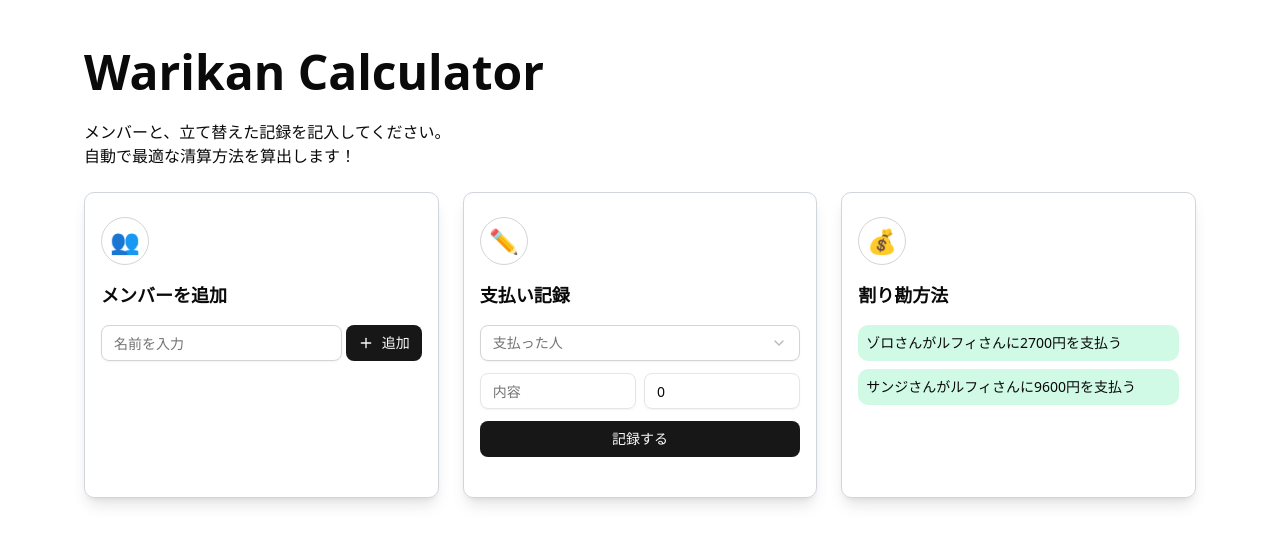
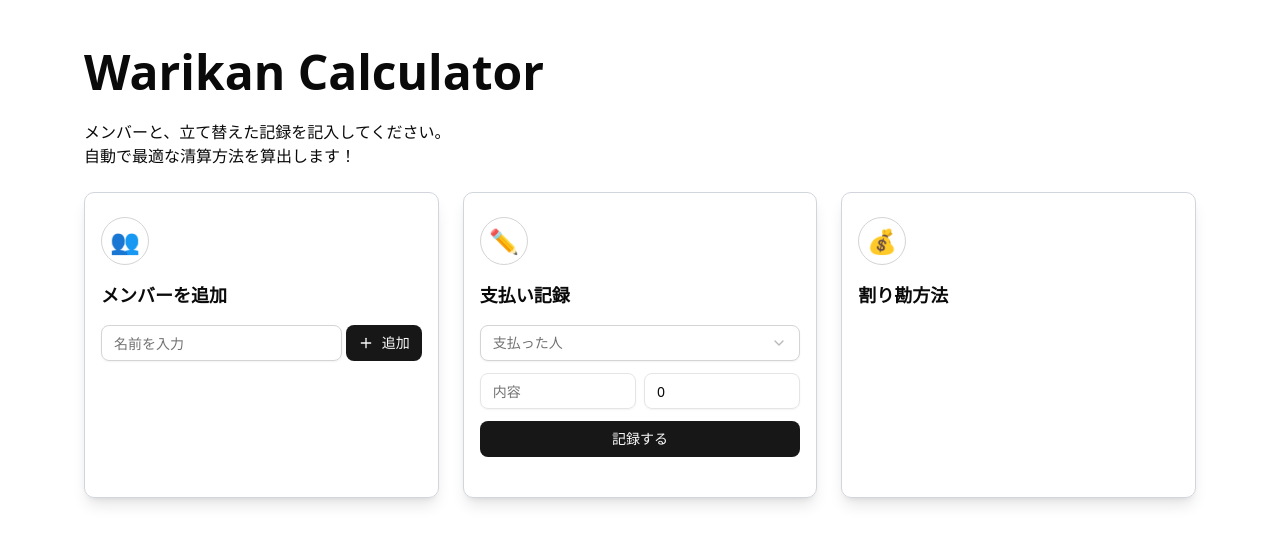
Before and after one commit to oumelab/demo-warikan-calculator, a React (Vite) app: page / in a window 1280 px wide. Shown: the top 544 px of the page. Built offline with nearby package versions, Linux system fonts and the light colour scheme.

Commit message:
割り勘方法の計算を実装（要リファクタリング＆テスト）

```diff
--- a/src/components/calc-list.tsx
+++ b/src/components/calc-list.tsx
@@ -1,4 +1,22 @@
+import { useEffect, useState } from "react";
+import {useMembersStore} from "../hooks/useCalcStore";
+
 export default function CalcList() {
+  const {members, expenses, totalExpenses} = useMembersStore();
+  const [results, setResults] = useState<{ personId: string; person: string; amount: number }[]>([]);
+  console.log(results);
+
+  useEffect(() => {
+    const perPerson = totalExpenses / members?.length;
+
+    const newResults = members?.map((member) => ({
+      personId: member.id,
+      person: member.name,
+      amount: Math.ceil(perPerson - (expenses.filter((expense) => expense.memberId === member.id).reduce((acc, expense) => acc + expense.amount, 0))),
+    }));
+    setResults(newResults);
+    // eslint-disable-next-line react-hooks/exhaustive-deps
+  },[totalExpenses]);
 
   return (
     <div className="flex flex-col gap-4">
@@ -10,8 +28,13 @@ export default function CalcList() {
     </div>
     <h2 className="text-lg font-bold">割り勘方法</h2>
     <ul className="flex flex-col gap-2">
-      <li className="bg-emerald-100 p-2 rounded-lg text-sm">ゾロさんがルフィさんに2700円を支払う</li>
-      <li className="bg-emerald-100 p-2 rounded-lg text-sm">サンジさんがルフィさんに9600円を支払う</li>
+      {results.filter(result => result.amount > 0).map((result) => (
+        <li key={result.personId} className="bg-emerald-100 p-2 rounded-lg text-sm">
+          {result.person}が{results.find(result => result.amount < 0)?.person}に{result.amount}円を支払う
+        </li>
+      ))}
+      {/* <li className="bg-emerald-100 p-2 rounded-lg text-sm">ゾロさんがルフィさんに2700円を支払う</li>
+      <li className="bg-emerald-100 p-2 rounded-lg text-sm">サンジさんがルフィさんに9600円を支払う</li>         */}
     </ul>
   </div>
   )
--- a/src/components/member-list.tsx
+++ b/src/components/member-list.tsx
@@ -30,7 +30,8 @@ export default function MemberList() {
             className=""
             onClick={() => {
               if (input) {
-                setMembers(members ? [...members, input] : [input]);
+                const newMember = {id: crypto.randomUUID(), name: input};
+                setMembers(members ? [...members, newMember] : [newMember]);
                 setInput("");
               }
             }}
@@ -40,9 +41,9 @@ export default function MemberList() {
           </Button>
         </div>
         <ul className="mt-3 flex gap-2 flex-wrap">
-          {members?.map((member, index) => (
-            <li key={index} className="w-fit bg-blue-100 px-3 py-1 rounded-full text-sm">
-              {member}
+          {members?.map((member) => (
+            <li key={member.id} className="w-fit bg-blue-100 px-3 py-1 rounded-full text-sm">
+              {member.name}
             </li>
           ))}
         </ul>
--- a/src/components/pay-list.tsx
+++ b/src/components/pay-list.tsx
@@ -17,16 +17,16 @@ import { useState } from "react";
 export default function PayList() {
   const {members, expenses, setExpenses, totalExpenses, setTotalExpenses} =
     useMembersStore();
-    const [name, setName] = useState("");
+    const [memberId, setMemberId] = useState("");
     const [detail, setDetail] = useState("");
     const [amount, setAmount] = useState(0);
 
     const handleAddExpense = () => {
-      if (name && detail && amount) {
-        const newExpense = { id:crypto.randomUUID(), name, detail, amount };
+      if (memberId && detail && amount) {
+        const newExpense = { id:crypto.randomUUID(), memberId, detail, amount };
         setExpenses(expenses && expenses.length > 0 ? [...expenses, newExpense] : [newExpense]);
         setTotalExpenses(totalExpenses + amount);
-        setName("");
+        setMemberId("");
         setDetail("");
         setAmount(0);
       }
@@ -40,8 +40,6 @@ export default function PayList() {
         setExpenses(newExpenses);
       }
     };
-    console.log(expenses);
-    console.log(totalExpenses);
 
   return (
     <div className="flex flex-col gap-4">
@@ -53,7 +51,7 @@ export default function PayList() {
       </div>
       <h2 className="text-lg font-bold">支払い記録</h2>
       <div className="flex flex-col gap-3">
-        <Select name={name} onValueChange={(value) => setName(value)}>
+        <Select name={memberId} onValueChange={(value) => setMemberId(value)}>
           <SelectTrigger className="w-full border-neutral-300 bg-white">
             <SelectValue placeholder="支払った人" />
           </SelectTrigger>
@@ -64,9 +62,9 @@ export default function PayList() {
                   ? "支払った人"
                   : "メンバーを追加してください"}
               </SelectLabel>
-              {members?.map((member, index) => (
-                <SelectItem key={index} value={member}>
-                  {member}
+              {members?.map((member) => (
+                <SelectItem key={member.id} value={member.id}>
+                  {member.name}
                 </SelectItem>
               ))}
             </SelectGroup>
@@ -81,7 +79,7 @@ export default function PayList() {
       <ul className="flex flex-col gap-2">
         {expenses && expenses.length > 0 && expenses.map((expense) => (
           <li key={expense.id} className="flex gap-2 items-center p-2 bg-neutral-50 rounded-lg">
-            <p className="flex-1 text-sm">{expense.name}が{expense.detail}で{expense.amount}円支払い</p>
+            <p className="flex-1 text-sm">{members.find(member => member.id === expense.memberId)?.name}が{expense.detail}で{expense.amount}円支払い</p>
             <Button className="w-12 h-8" size="icon" onClick={() => handleDeleteExpense(expense.id)}>
               <Trash2 />
               <span className="sr-only">削除</span>
--- a/src/hooks/useCalcStore.ts
+++ b/src/hooks/useCalcStore.ts
@@ -1,18 +1,24 @@
 import { create } from 'zustand';
 
 type membersStore ={
-  members: string[] | null;
+  members: {
+    id: string;
+    name: string;
+  }[] | [];
   expenses: {
     id: string; // crypto.randomUUID()
-    name: string;
+    memberId: string;
     detail: string;
     amount: number;
-  }[] | null;
+  }[] | [];
   totalExpenses: number;
-  setMembers: (members: string[]) => void;
+  setMembers: (members: {
+    id: string;
+    name: string;
+  }[]) => void;
   setExpenses: (expenses: {
     id: string;
-    name: string;
+    memberId: string;
     detail: string;
     amount: number;
   }[]) => void;
```
